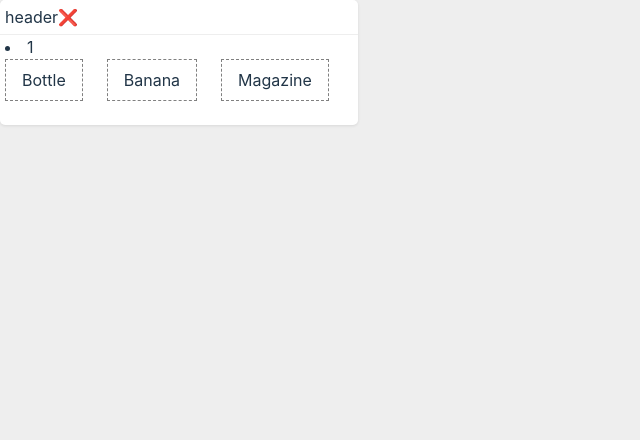
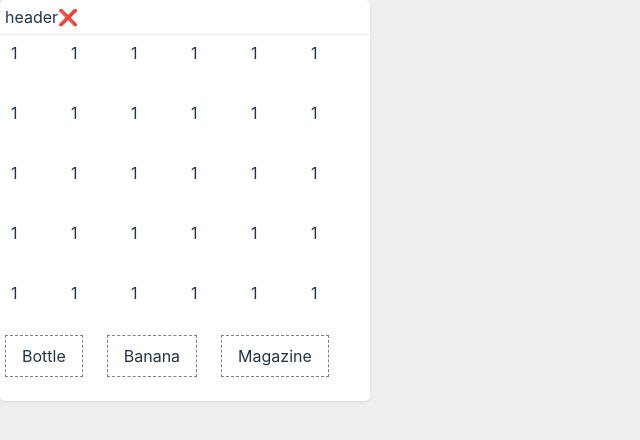
Before and after one commit to Ruriko-Yuu/AL-WebGame, a React (Vite) app: page / in a window 1280 px wide. Shown: the top 440 px of the page, without its empty margins (0-640 px from the left). Built offline with nearby package versions, Linux system fonts and the light colour scheme.

Commit message:
✨物品栏再改

```diff
--- a/src/components/inventory/field.tsx
+++ b/src/components/inventory/field.tsx
@@ -1,23 +1,47 @@
-import type { CSSProperties, FC } from 'react'
-import { memo } from 'react'
-import { useDrop } from 'react-dnd'
-
+import type { CSSProperties, FC } from "react";
+import styled from "styled-components";
+import { memo } from "react";
+import { useDrop } from "react-dnd";
+import { quickFor } from "@/utils/tools";
 export interface FieldProps {
-  info: {[key:string]: string}
-  onDrop: (item: any) => void
+  list: any;
 }
 
-export const Field: FC<FieldProps> = memo(({
-  info,
-  onDrop
-}) => {
-  const [{ isOver, canDrop }, drop] = useDrop({
-    accept: ['1'],
-    drop: onDrop,
-    collect: (monitor) => ({
-      isOver: monitor.isOver(),
-      canDrop: monitor.canDrop(),
-    }),
-  })
-  return <li ref={drop}>{1}</li>
-})
+const FieldContainer = styled.ul`
+  margin: 0 auto;
+  display: grid;
+  grid-template-columns: repeat(auto-fill, 60px);
+  grid-template-rows: repeat(auto-fill, 60px);
+  grid-auto-flow: row dense;
+  li {
+    margin: 6px;
+    position: relative;
+  }
+`;
+
+export const Field: FC<FieldProps> = memo(({ list }) => {
+  const dropList: any[] = [];
+  quickFor(list.length, (i: number) => {
+    dropList.push(
+      useDrop({
+        accept: ["1"],
+        drop: (item) => {
+          console.log(item, i);
+        },
+        collect: (monitor) => ({
+          isOver: monitor.isOver(),
+          canDrop: monitor.canDrop(),
+        }),
+      })
+    );
+  });
+  return (
+    <FieldContainer style={{ width: "360px", height: "300px" }}>
+      {list.map((ele: any, idx: number) => (
+        <li ref={dropList[idx][1]} key={idx}>
+          {1}
+        </li>
+      ))}
+    </FieldContainer>
+  );
+});
--- a/src/components/inventory/index.tsx
+++ b/src/components/inventory/index.tsx
@@ -5,65 +5,29 @@ import { DndProvider, useDrag } from "react-dnd";
 import { HTML5Backend } from "react-dnd-html5-backend";
 import { Field } from "./field";
 import { Item } from "./item";
-
-const InventoryContainer = styled.div`
-  ul {
-    margin: 0 auto;
-    display: grid;
-    grid-template-columns: repeat(auto-fill, 60px);
-    grid-template-rows: repeat(auto-fill, 60px);
-    grid-auto-flow: row dense;
-    li {
-      margin: 6px;
-      position: relative;
-    }
-    li::before {
-      content: "容器";
-      position: absolute;
-      left: 50%;
-      transform: translateX(-50%);
-      text-align: center;
-    }
-    p {
-      position: absolute;
-      left: 50%;
-      width: 100%;
-      height: 100%;
-      background-color: #fff;
-      transform: translateX(-50%);
-      text-align: center;
-    }
-  }
-`;
+import { quickFor } from '@/utils/tools'
 export const Inventory: FC<{
   size?: [number, number];
 }> = ({ size }) => {
   const [containerNum, setContainerNum] = useState(
     size ? size[0] * size[1] : 6 * 5
   );
-  const [fieldList, setFieldList] = useState([{ value: "empty" }]);
-
+  const initial: any[] | (() => any[]) = []
+  quickFor(30, (i: number) => {
+    initial.push({ index: i })
+  })
+  const [fieldList, setFieldList] = useState(initial);
   const [boxes] = useState([
     { name: "Bottle", type: "1" },
     { name: "Banana", type: "2" },
     { name: "Magazine", type: "3" },
   ]);
   return (
-    <InventoryContainer>
-      <DndProvider backend={HTML5Backend}>
-        {fieldList.map((ele, idx) => (
-          <Field
-            onDrop={(item) => {
-              console.log(item);
-            }}
-            info={ele}
-            key={idx}
-          />
-        ))}
-        {boxes.map(({ name, type }, index) => (
-          <Item name={name} type={type} key={index} isDropped={false} />
-        ))}
-      </DndProvider>
-    </InventoryContainer>
+    <DndProvider backend={HTML5Backend}>
+      <Field list={fieldList} />
+      {boxes.map((item, index) => (
+        <Item item={item} key={index} />
+      ))}
+    </DndProvider>
   );
 };
--- a/src/components/inventory/item.tsx
+++ b/src/components/inventory/item.tsx
@@ -13,26 +13,24 @@ const style: CSSProperties = {
 };
 
 export interface BoxProps {
-  name: string;
-  type: string;
-  isDropped: boolean;
+  item: any;
 }
 
-export const Item: FC<BoxProps> = memo(function Box({ name, type, isDropped }) {
+export const Item: FC<BoxProps> = memo(function Box({ item }) {
   const [{ opacity }, drag] = useDrag(
     () => ({
-      type,
-      item: { name },
+      type: item.type,
+      item: item,
       collect: (monitor) => ({
         opacity: monitor.isDragging() ? 0.4 : 1
       })
     }),
-    [name, type]
+    [item]
   );
 
   return (
     <div ref={drag} style={{ ...style, opacity }} data-testid="box">
-      {isDropped ? <s>{name}</s> : name}
+      {item.name}
     </div>
   );
 });
--- a/src/utils/tools.ts
+++ b/src/utils/tools.ts
@@ -10,3 +10,10 @@ export const getMaxZIndex = () => {
     maxZIndexNum: zIndexArray.filter(ele => ele === maxZIndex).length,
   }
 }
+
+export const quickFor = (n: number, fun: any) => {
+	let i
+	for ( i=0; i < n; i++) {
+		fun(i)
+	}
+}
```
